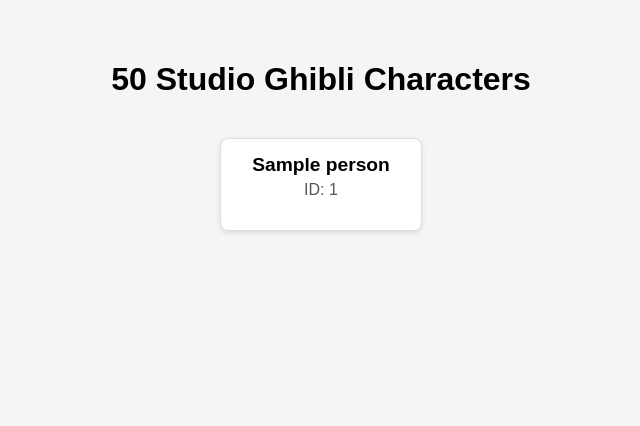
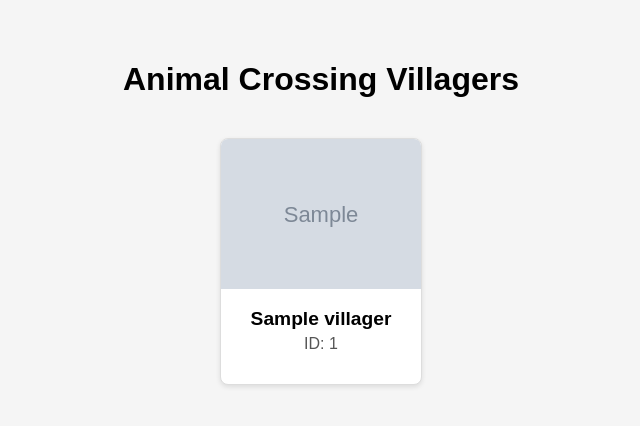
Before and after one commit to staten-island-tech/flask-api-project-selinal72, a Flask app: template templates/index.html in a window 1280 px wide. Shown: the top 426 px of the page, without its empty margins (319-959 px from the left). Run offline with Flask 3, Linux system fonts and the light colour scheme; the template is opened without the code that fills it: most values are stand-ins (such as "Sample title", 1, 10 or a date in 2020); grey boxes marked "Sample" are stand-in pictures.

Commit message:
detail page

```diff
--- a/app.py
+++ b/app.py
@@ -3,20 +3,16 @@ import requests
 
 app = Flask(__name__)
 
-""" API_KEY = '94692e6f-677f-4348-85fe-637ae013248' """
-
 # Route for the home page
 @app.route("/")
 def index():
     url = "https://api.nookipedia.com/villagers"
-    key = '94692e6f-677f-4348-85fe-637ae013248'
     headers = {
-        "X-API-KEY": '94692e6f-677f-4348-85fe-637ae013248',
+        "X-API-KEY": '94692e6f-677f-4348-85fe-6375ae013248',
         "Accept-Version": "1.7.0"
     }
-    response = requests.get(url)
-    print
-    """ try:
+
+    try:
         # get species data from nookipedia api
         response = requests.get(url, headers=headers)
         response.raise_for_status()
@@ -25,34 +21,12 @@ def index():
     except requests.exceptions.HTTPError as e:
         print(f"http error: {e.response.status_code}")
     except requests.exceptions.RequestException as e:
-        print(f"network error: {e}") """
+        print(f"network error: {e}")
 
     # We create a list to store details for each species.
     villagers = []
 
     for villager in villager_list:
-        """ # try to get this data
-        try:
-            name = person['name']
-            gender = person['gender']
-            age = person['age']
-            eye_color = person['eye_color']
-            hair_color = person['hair_color']
-            species_links = person['']
-        # if no data found set as unknown
-        except KeyError:
-            name = 'Unknown'
-            gender = 'Unknown'
-            eye_color = 'Unknown'
-            hair_color = 'Unknown'
-        else:
-            people.append({
-                'name': name,
-                'gender': gender,
-                'eye_color': eye_color,
-                'hair_color': hair_color
-            }) """
-
         url = villager['url']
         parts = url.strip("/").split("/")
         id = parts[-1]  # The last part is the villager's ID
@@ -69,14 +43,14 @@ def index():
     # We tell Flask to show the 'index.html' page and pass the list of Pokémon.
     return render_template("index.html", villagers=villagers)
 # Route for the Pokémon details page
-@app.route("/person/<id>")
+@app.route("/villager/<id>")
 def villager_detail(id):
     # We get detailed info for a specific Pokémon using its id.
     response = requests.get(f"https://api.nookipedia.com/villagers/{id}")
     data = response.json()
 
-    # We tell Flask to show the 'pokemon.html' page with all these details.
-    return render_template("person.html", data=data)
+    # We tell Flask to show the 'villager.html' page with all these details.
+    return render_template("villager.html", villager=data)
 
 if __name__ == '__main__':
     app.run(debug=True)
--- a/static/style.css
+++ b/static/style.css
@@ -75,23 +75,23 @@ body {
   }
 
   /* Pokémon detail page styling */
-  .pokemon-detail {
+  .villager-detail {
     text-align: center;
   }
 
-  .pokemon-detail img {
+  .villager-detail img {
     width: 200px;
     height: auto;
     margin-bottom: 20px;
   }
 
-  .pokemon-detail p {
+  .villager-detail p {
     font-size: 1.1em;
   }
 
-  /* Chart container styling */
+  /* Chart container styling
   .pokemon-stats {
     width: 100%;
     max-width: 600px;
     margin: 40px auto;
-  }
+  } */
--- a/templates/index.html
+++ b/templates/index.html
@@ -2,21 +2,22 @@
 <html>
   <head>
     <meta charset="UTF-8" />
-    <title>All Studio Ghibli Characters</title>
+    <title>Animal Crossing Villagers</title>
     <!-- Link to your CSS stylesheet -->
     <link rel="stylesheet" href="{{ url_for('static', filename='style.css') }}" />
   </head>
   <body>
     <div class="container">
-      <h1>50 Studio Ghibli Characters</h1>
+      <h1>Animal Crossing Villagers</h1>
       <div class="card-container">
         <!-- Loop through each Pokémon and wrap each card in a link -->
-        {% for person in people %}
-        <a href="{{ url_for('person_detail', id=person.id) }}" class="card-link">
+        {% for villager in villagers %}
+        <a href="{{ url_for('villager_detail', id=villager.id) }}" class="card-link">
           <div class="card">
+            <img src="{{ villager.image }}" alt="{{ villager.name }}" />
             <div class="card-body">
-              <h5 class="card-title">{{ person.name }}</h5>
-              <p class="card-text">ID: {{ person.id }}</p>
+              <h5 class="card-title">{{ villager.name }}</h5>
+              <p class="card-text">ID: {{ villager.id }}</p>
             </div>
           </div>
         </a>
```
Also changed, not shown: templates/person.html (deleted, +0 -21 lines), templates/villager.html (added, +22 -0 lines).
